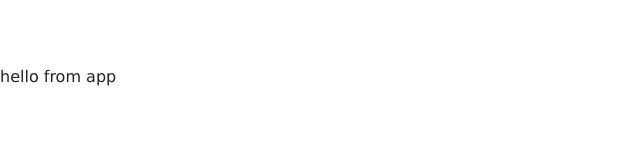
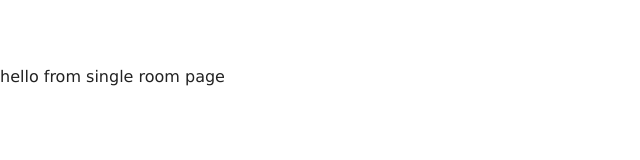
Before and after one commit to ManuelRafaelano/Beach-Resort, a React (Create React App) app: page /rooms/1 in a window 1280 px wide. Shown: the top 160 px of the page, without its empty margins (0-640 px from the left). Built offline with nearby package versions, Linux system fonts and the light colour scheme.

Commit message:
Switch navigate

```diff
--- a/src/App.js
+++ b/src/App.js
@@ -1,8 +1,23 @@
 import React from "react";
 import "./App.css";
+import Home from "./pages/Home";
+import Rooms from "./pages/Rooms";
+import SingleRoom from "./pages/SingleRoom";
+import Error from "./pages/Error";
+
+import { Route, Switch } from "react-router-dom";
 
 function App() {
-  return <>hello from app </>;
+  return (
+    <>
+      <Switch>
+        <Route exact path="/" component={Home} />
+        <Route exact path="/rooms/" component={Rooms} />
+        <Route exact path="/rooms/:slug" component={SingleRoom} />
+        <Route component={Error} />
+      </Switch>
+    </>
+  );
 }
 
 export default App;
--- a/src/index.js
+++ b/src/index.js
@@ -1,10 +1,16 @@
 import React from "react";
 import ReactDOM from "react-dom";
 //import './index.css';
+import { BrowserRouter as Router } from "react-router-dom";
 import App from "./App";
 import * as serviceWorker from "./serviceWorker";
 
-ReactDOM.render(<App />, document.getElementById("root"));
+ReactDOM.render(
+  <Router>
+    <App />
+  </Router>,
+  document.getElementById("root")
+);
 
 // If you want your app to work offline and load faster, you can change
 // unregister() to register() below. Note this comes with some pitfalls.
--- /dev/null
+++ b/src/pages/Error.js
@@ -0,0 +1,5 @@
+import React from "react";
+
+export default function Error() {
+  return <div>hello from error page</div>;
+}
--- /dev/null
+++ b/src/pages/Home.js
@@ -0,0 +1,5 @@
+import React from "react";
+
+export default function Home() {
+  return <div>hello from home page</div>;
+}
--- /dev/null
+++ b/src/pages/Rooms.js
@@ -0,0 +1,7 @@
+import React from "react";
+
+const Rooms = () => {
+  return <div>hello from rooms page</div>;
+};
+
+export default Rooms;
--- /dev/null
+++ b/src/pages/SingleRoom.js
@@ -0,0 +1,7 @@
+import React, { Component } from "react";
+
+export default class SingleRoom extends Component {
+  render() {
+    return <div>hello from single room page</div>;
+  }
+}
```
